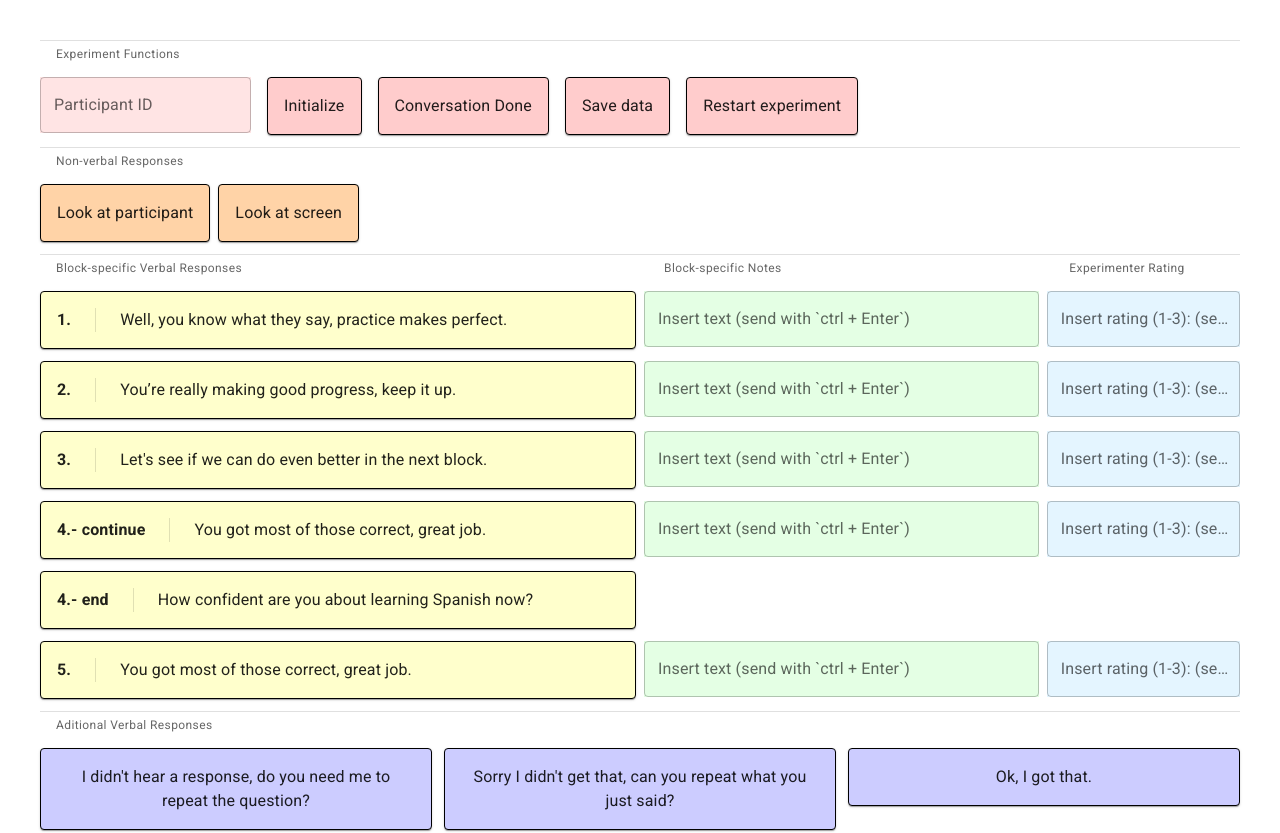
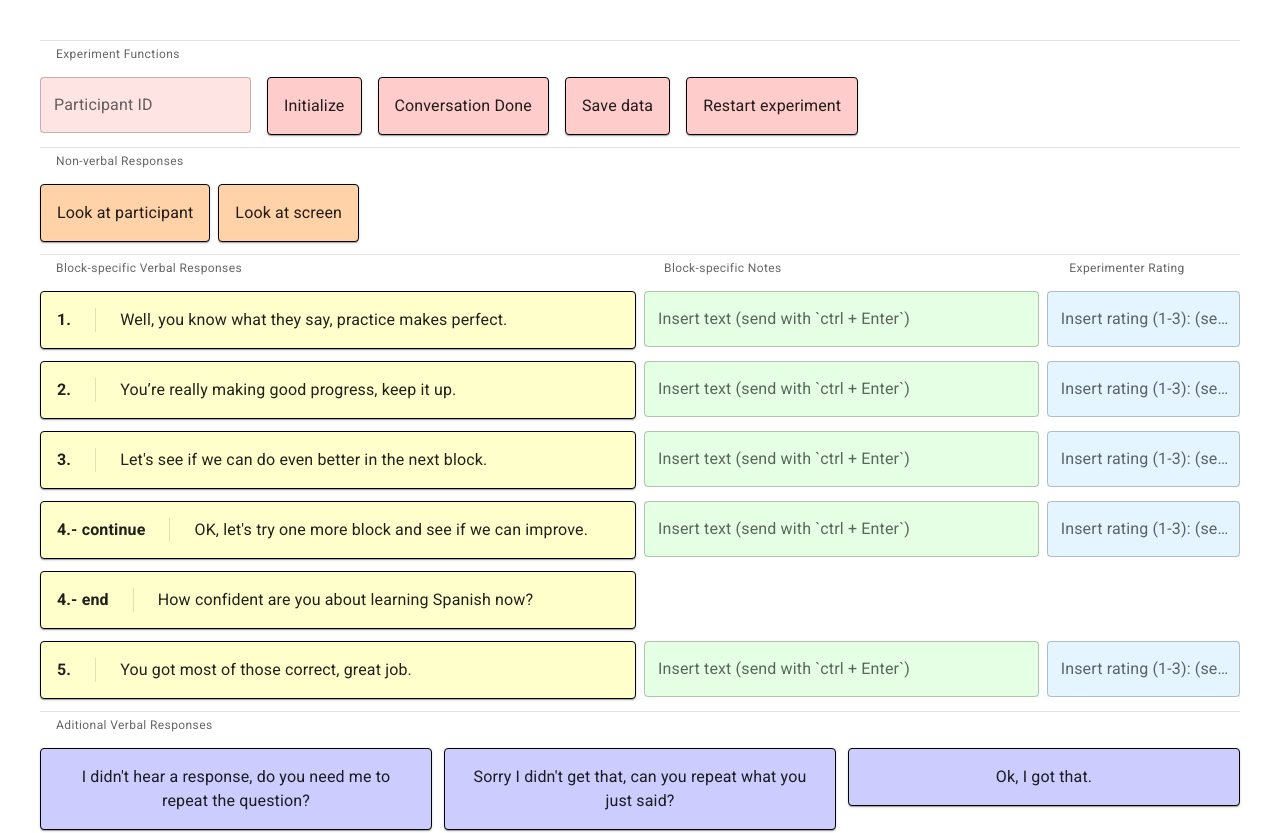
Before and after one commit to NaoPepper4hri/speech-learning, a React (Create React App) app in the folder client/: page /control in a window 1280 px wide. Shown: the top 833 px of the page. Built offline with nearby package versions, Linux system fonts and the light colour scheme.

Commit message:
Update PepperControl.js

```diff
--- a/client/src/PepperControl.js
+++ b/client/src/PepperControl.js
@@ -45,7 +45,7 @@ const scheduled_actions = [
   },
 
   {
-    text: "You got most of those correct, great job.",
+    text: "OK, let's try one more block and see if we can improve.",
     label: "4.- continue",
     showComment: true,
   },
```
